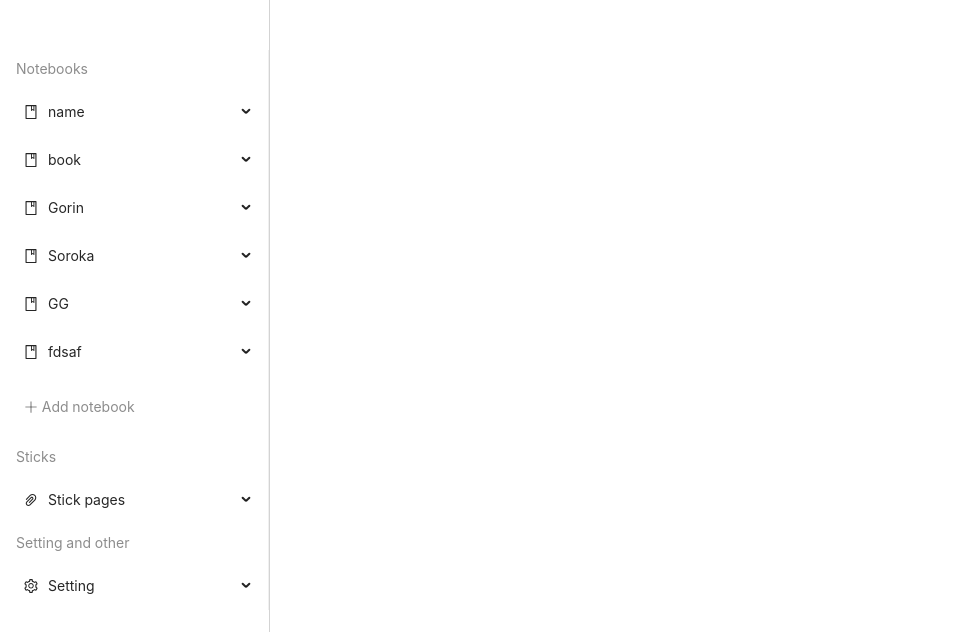
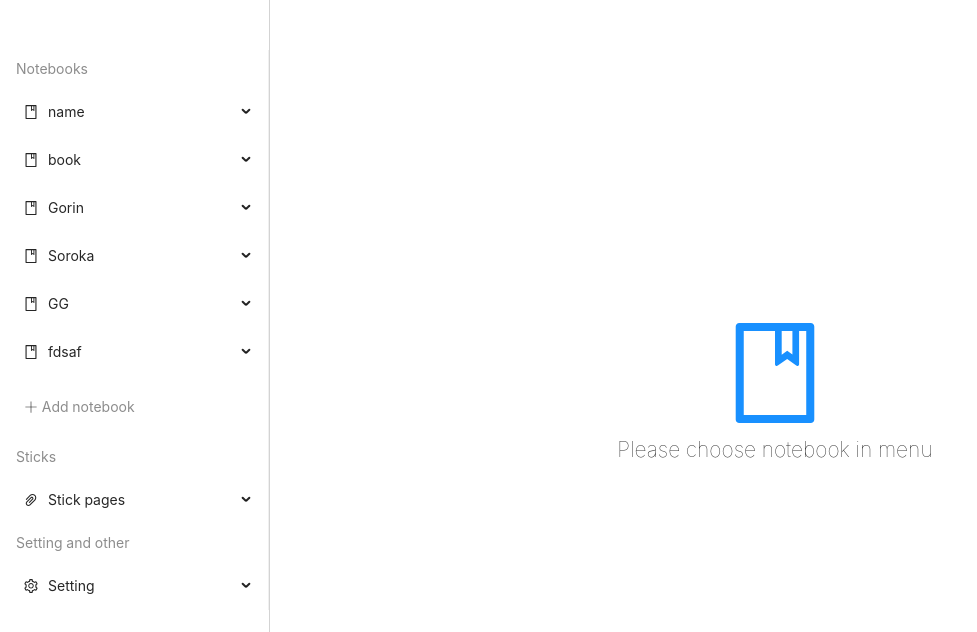
Before and after one commit to strutovsky/ainotebook, a React (Create React App) app in the folder src/ui/: page /#/ in a window 1280 px wide. Shown: the top 632 px of the page, without its empty margins (0-977 px from the left). Built offline with nearby package versions, Linux system fonts and the light colour scheme; data requests are answered from the project's data file.

Commit message:
Added component when neither notebook selected

```diff
--- a/src/ui/src/App.css
+++ b/src/ui/src/App.css
@@ -8,7 +8,7 @@
 .App {
   display: flex;
   justify-content: center;
-  background: lightgrey;
+  background: #fff;
   padding-left: 270px;
 }
 
--- a/src/ui/src/App.tsx
+++ b/src/ui/src/App.tsx
@@ -1,5 +1,5 @@
 import React from 'react';
-import {HashRouter, Route} from "react-router-dom";
+import {HashRouter, Route, Switch} from "react-router-dom";
 
 import MainMenu from './components/Menu/index';
 import Document from './components/Document/index';
@@ -8,6 +8,7 @@ import './App.css';
 import 'antd/dist/antd.css';
 import {FileDoneOutlined} from '@ant-design/icons';
 import {LoginPage} from './components/Login';
+import { ChooseNotebook } from './components/NoNotebookSelected';
 
 
 function App() {
@@ -19,7 +20,14 @@ function App() {
 
         <div className="App">
           <MainMenu/>
-          <Route path="/notebook/:notebookId?/page/:pageId?" render={() => <Document/>}/>
+          <Switch>
+              <Route path="/notebook/:notebookId?/page/:pageId?" render={() => <Document/>}/>
+              <Route>
+                  <ChooseNotebook/>
+              </Route>
+          </Switch>
+
+
         </div>
       </HashRouter>
   );
--- /dev/null
+++ b/src/ui/src/components/NoNotebookSelected/choose.module.css
@@ -0,0 +1,17 @@
+.wrap {
+    display: flex;
+    justify-content: center;
+    align-items: center;
+    flex-direction: column;
+    height: 100vh;
+}
+
+.wrap svg {
+    font-size: 100px;
+    color: #1890FF;
+}
+
+.wrap h2 {
+    font-weight: lighter;
+    margin-top: 10px;
+}
--- /dev/null
+++ b/src/ui/src/components/NoNotebookSelected/index.tsx
@@ -0,0 +1,10 @@
+import React from 'react'
+import {BookOutlined} from '@ant-design/icons'
+import Styles from './choose.module.css'
+
+export const ChooseNotebook = () => {
+   return (<div className={Styles.wrap}>
+               <BookOutlined />
+               <h2>Please choose notebook in menu</h2>
+            </div>)
+}
```
